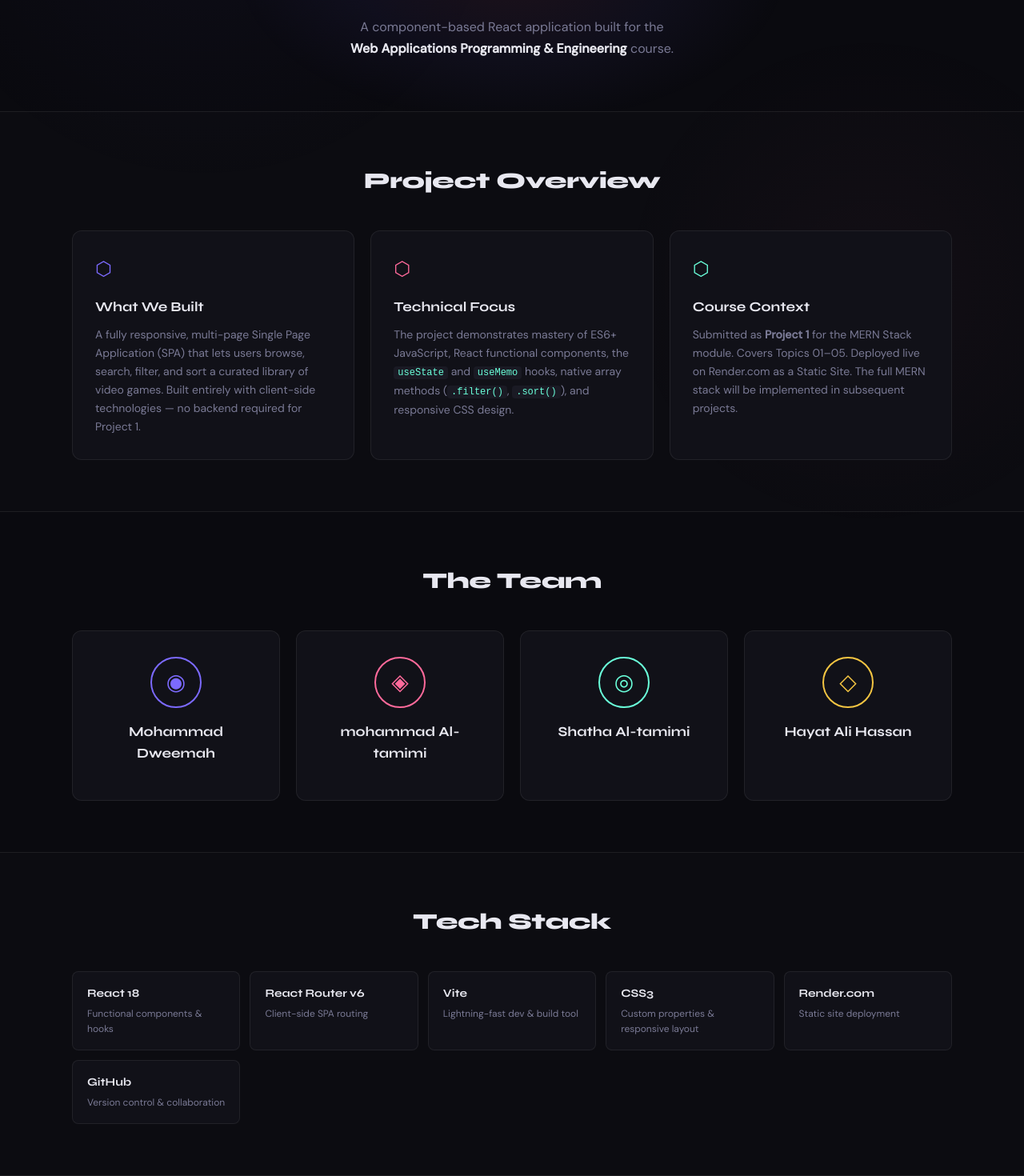
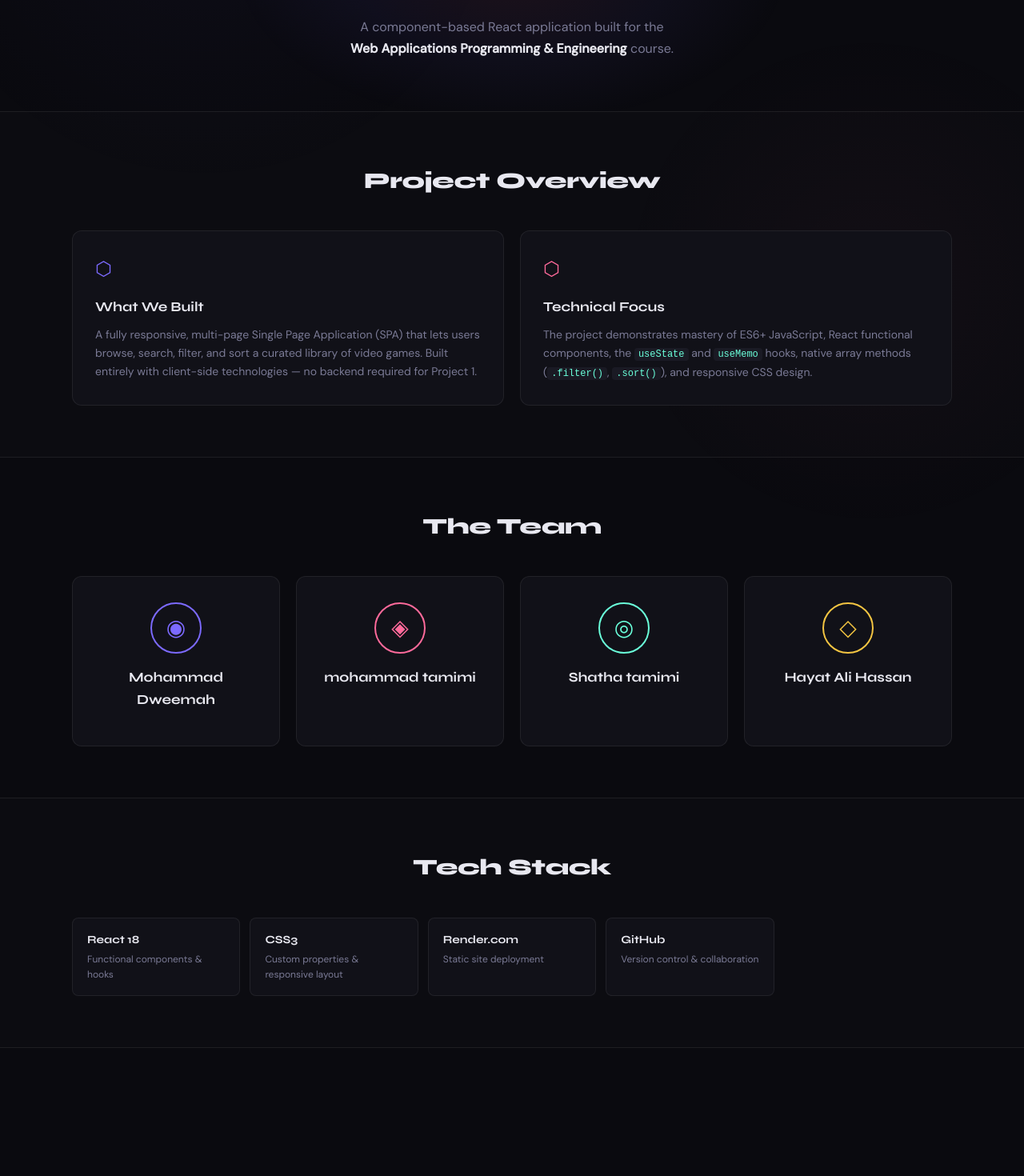
Before and after one commit to mohammed-dweemah/project-01, a React (Vite) app: page /about in a window 1280 px wide. Shown: the part 289-1759 px from the top of the page at 80% size. After the commit the page ends 1599 px from the top, so only its background shows below. Built offline with nearby package versions, Linux system fonts and the light colour scheme; the HTML template or start-up script is replaced by a standard one.

Commit message:
add team member&edit about page

```diff
--- a/src/pages/AboutPage/AboutPage.jsx
+++ b/src/pages/AboutPage/AboutPage.jsx
@@ -8,12 +8,12 @@ const team = [
     color: '#7c6aff',
   },
   {
-    name: 'mohammad Al-tamimi ',
+    name:'mohammad tamimi',
     avatar: '◈',
     color: '#ff6a9b',
   },
   {
-    name: 'Shatha Al-tamimi ',
+    name: 'Shatha tamimi ',
     avatar: '◎',
     color: '#6affda',
   },
@@ -26,8 +26,6 @@ const team = [
 
 const techStack = [
   { name: 'React 18', desc: 'Functional components & hooks' },
-  { name: 'React Router v6', desc: 'Client-side SPA routing' },
-  { name: 'Vite', desc: 'Lightning-fast dev & build tool' },
   { name: 'CSS3', desc: 'Custom properties & responsive layout' },
   { name: 'Render.com', desc: 'Static site deployment' },
   { name: 'GitHub', desc: 'Version control & collaboration' },
@@ -74,15 +72,6 @@ const AboutPage = () => {
                 (<code>.filter()</code>, <code>.sort()</code>), and responsive CSS design.
               </p>
             </div>
-            <div className="about-info__card">
-              <span className="about-info__icon" style={{ color: '#6affda' }}>⬡</span>
-              <h3>Course Context</h3>
-              <p>
-                Submitted as <strong>Project 1</strong> for the MERN Stack module.
-                Covers Topics 01–05. Deployed live on Render.com as a Static Site.
-                The full MERN stack will be implemented in subsequent projects.
-              </p>
-            </div>
           </div>
         </div>
       </section>
```
